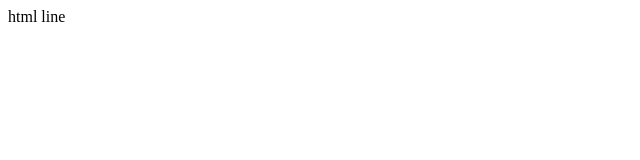
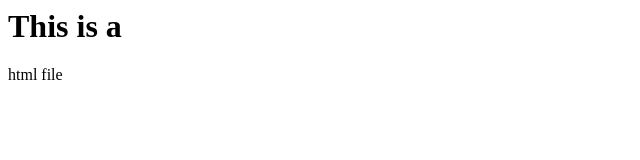
Before and after one commit to Uthraaa/newwebrepo, a plain HTML site: page index.html in a window 1280 px wide. Shown: the whole page, without its empty margins (0-640 px from the left). Drawn offline with Linux system fonts and the light colour scheme.

Commit message:
Update index.html

```diff
--- a/index.html
+++ b/index.html
@@ -1,6 +1,7 @@
 <html>
 <head></head>
 <body>
-<p>html line</p>
+  <h1>This is a</h1>
+<p>html file</p>
 </body>
 </html>
```
